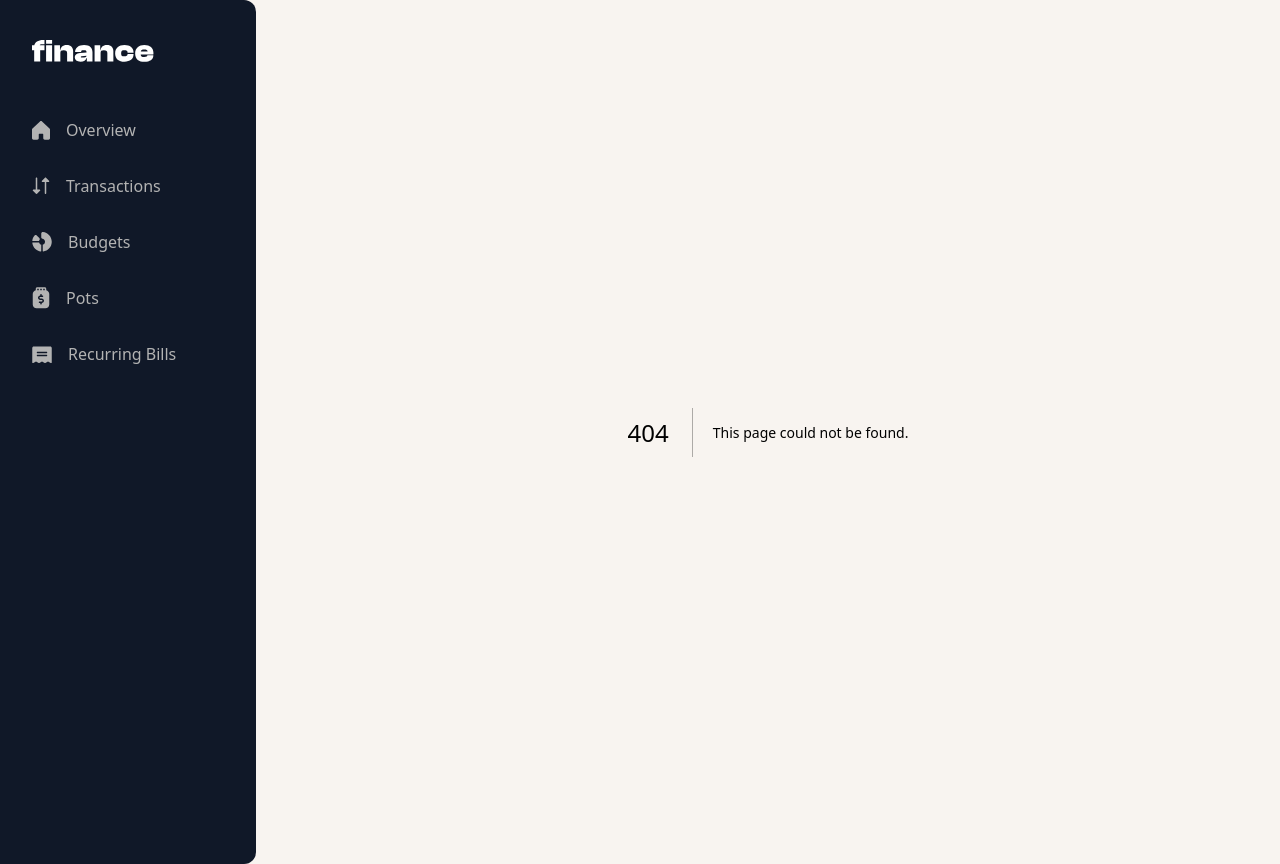
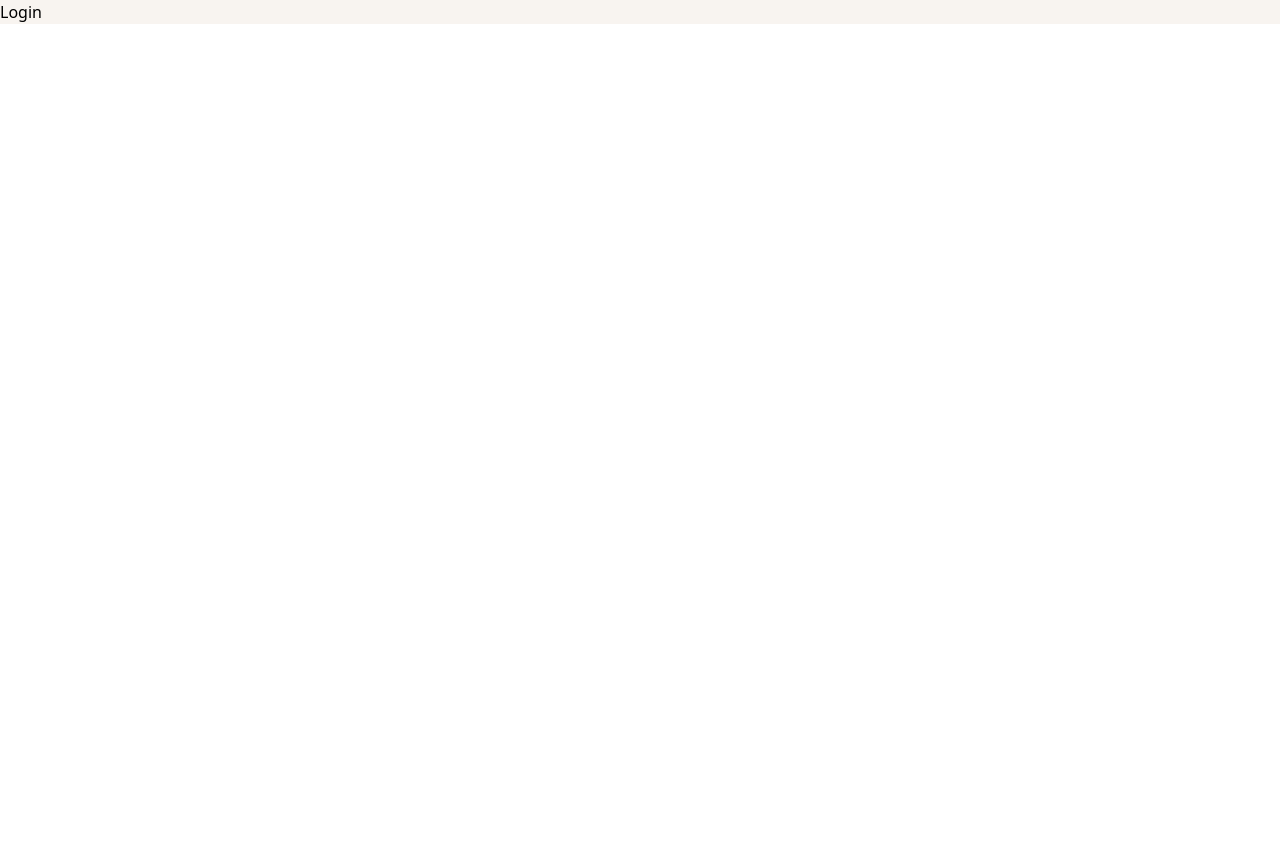
Before and after one commit to Elsayed-Gamal/personal-finance-app-v2, a Next.js app: page /login in a window 1280 px wide. Before the commit this address had no page. After the commit the page ends 800 px from the top, so only its background shows below. Built offline with nearby package versions, Linux system fonts and the light colour scheme.

Commit message:
feat: restructure app layout and add main pages for budgets, pots, recurring bills, and transactions

```diff
--- a/app/layout.js
+++ b/app/(auth)/layout.js
@@ -1,6 +1,5 @@
 import { Public_Sans } from 'next/font/google';
-import './globals.css';
-import Sidebar from './_UI/Sidebar';
+import '../globals.css';
 
 const publicSans = Public_Sans({
   variable: '--font-public-sans',
@@ -12,16 +11,14 @@ export const metadata = {
   description: 'Manage your personal finances effectively.',
 };
 
-export default function RootLayout({ children }) {
+export default function AuthLayout({ children }) {
   return (
     <html lang="en">
       <body className={`${publicSans.variable} antialiased`}>
-        <div
-          className="bg-beige-100 grid"
-          style={{ gridTemplateColumns: '20% 80%' }}
-        >
-          <Sidebar />
-          <main className="px-10 py-8">{children}</main>
+        <div className="bg-beige-100">
+          {/* <main className="px-10 py-8"> */}
+          {children}
+          {/* </main> */}
         </div>
       </body>
     </html>
--- /dev/null
+++ b/app/(auth)/login/page.js
@@ -0,0 +1,5 @@
+function LoginPage() {
+  return <div>Login</div>;
+}
+
+export default LoginPage;
--- a/app/budgets/page.js
+++ b/app/(main)/budgets/page.js
@@ -1,5 +1,5 @@
-import BudgetSummary from '../_features/budgets/BudgetSummary';
-import { getBudgets } from '../_services/apiBudgets';
+import BudgetSummary from '../../_features/budgets/BudgetSummary';
+import { getBudgets } from '../../_services/apiBudgets';
 
 async function BudgetsPage() {
   const budgets = await getBudgets();
--- /dev/null
+++ b/app/(main)/layout.js
@@ -0,0 +1,29 @@
+import { Public_Sans } from 'next/font/google';
+import '../globals.css';
+import Sidebar from '../_UI/Sidebar';
+
+const publicSans = Public_Sans({
+  variable: '--font-public-sans',
+  subsets: ['latin'],
+});
+
+export const metadata = {
+  title: 'Personal Finance App',
+  description: 'Manage your personal finances effectively.',
+};
+
+export default function RootLayout({ children }) {
+  return (
+    <html lang="en">
+      <body className={`${publicSans.variable} antialiased`}>
+        <div
+          className="bg-beige-100 grid"
+          style={{ gridTemplateColumns: '20% 80%' }}
+        >
+          <Sidebar />
+          <main className="px-10 py-8">{children}</main>
+        </div>
+      </body>
+    </html>
+  );
+}
--- a/app/recurring-bills/page.js
+++ b/app/(main)/recurring-bills/page.js
@@ -1,4 +1,4 @@
-import RecurringContainer from '../_features/recurringBills/RecurringContainer';
+import RecurringContainer from '../../_features/recurringBills/RecurringContainer';
 
 function RecurringBillsPage() {
   return (
```
Also changed, not shown: app/(main)/pots/page.js (renamed from app/pots/page.js, +4 -4 lines), app/(main)/transactions/page.js (renamed from app/transactions/page.js, +4 -4 lines), app/(main)/page.js (renamed from app/page.js).
